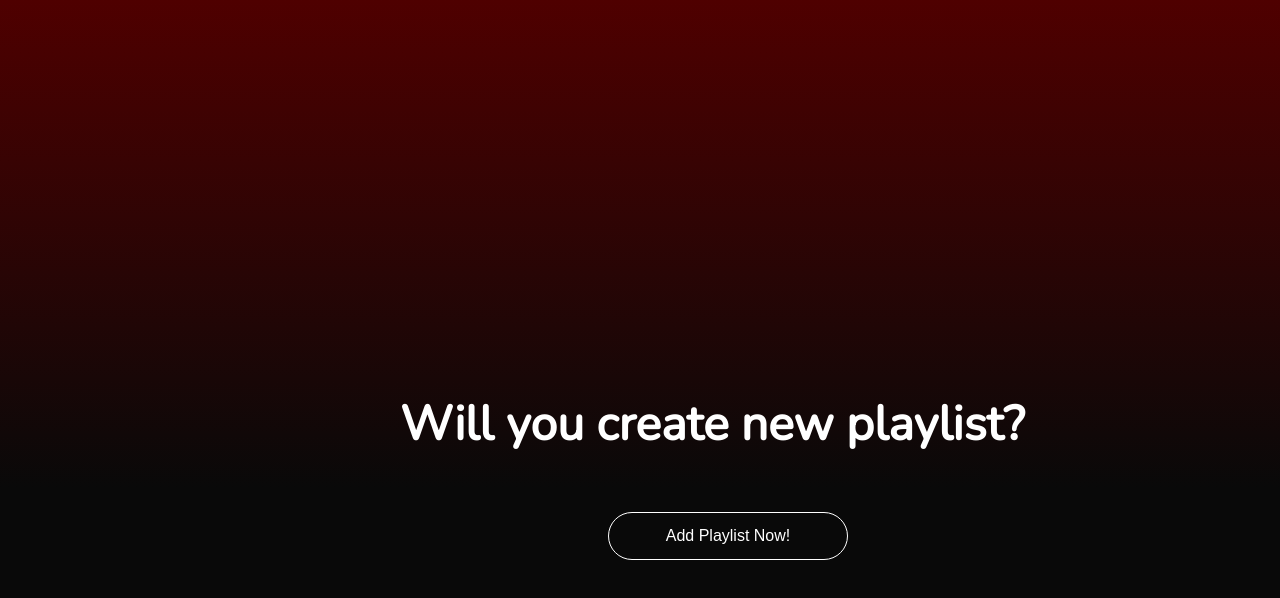
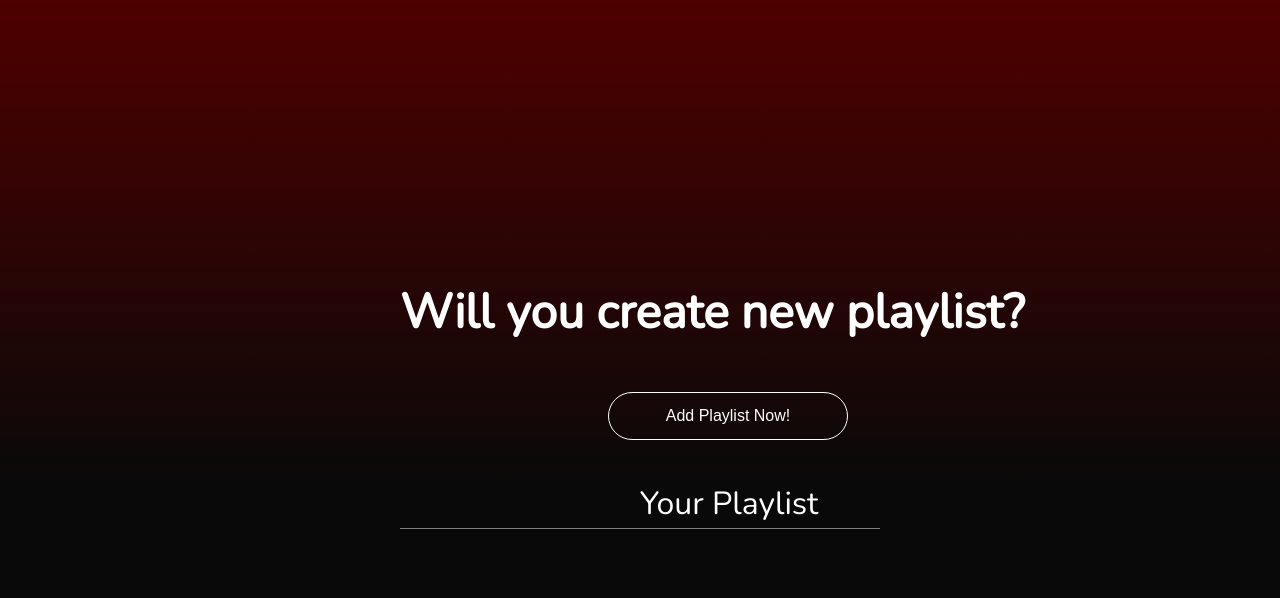
Before and after one commit to Ajarnshilin/DII-playlist, a React (Create React App) app: page / in a window 1280 px wide. Shown: the top 598 px of the page. Built offline with nearby package versions, Linux system fonts and the light colour scheme; a web font is replaced by a local one.

Commit message:
Edit Welcome

```diff
--- a/package.json
+++ b/package.json
@@ -7,6 +7,7 @@
     "@testing-library/react": "^11.2.2",
     "@testing-library/user-event": "^12.6.0",
     "babel-loader": "8.1.0",
+    "moment": "^2.29.1",
     "react": "^17.0.1",
     "react-awesome-reveal": "^3.5.1",
     "react-dom": "^17.0.1",
--- a/src/components/Navbar.js
+++ b/src/components/Navbar.js
@@ -151,7 +151,7 @@ function NavBar() {
                   right: "30%",
                   bottom: "30%",
                   border: "1px solid #000",
-                  background: "#c5d9d6",
+                  background: "#c7132b",
                   overflow: "fixed",
                   WebkitOverflowScrolling: "touch",
                   borderRadius: "4px",
--- a/src/components/Welcome/Content.js
+++ b/src/components/Welcome/Content.js
@@ -25,12 +25,17 @@ const Wrapper = styled.div`
   flex-direction: column;
 `;
 const RightHeader = styled.div`
-  margin-top: 25rem;
+  margin-top: 18rem;
   margin-left: 25rem;
   h1 {
     font-size: 3rem;
     font-weight: 600;
-    margin-bottom: 1rem;
+    margin-bottom: 0.5rem;
+  }
+  h2 {
+    font-size: 2rem;
+    margin-left: 15rem;
+    margin-bottom: 0.5rem;
   }
 `;
 const Button = styled.button`
@@ -77,6 +82,20 @@ const NewPlaylist = styled.span`
   flex-direction: column;
   justify-content: center;
   cursor: pointer;
+`;
+const PlayListUser = styled.div`
+  display: flex;
+  flex-direction: row;
+  justify-content: center;
+  align-items: center;
+  border-bottom: 1px solid grey;
+  flex: 0.5;
+  display: flex;
+  margin-right: 25rem;
+`;
+const UserPlayList = styled.div`
+  font-size: 2rem;
+  margin: 1rem 3rem 0 18rem;
 `;
 
 function Content() {
@@ -126,11 +145,15 @@ function Content() {
             </HeaderWrapper>
             <FormCreatePlaylist />
           </Modal>
-          {name.map((item, key) => (
-            <Link to={`/home`}>
-              <NewPlaylist key={key}>{item}</NewPlaylist>{" "}
-            </Link>
-          ))}
+          <h2>Your Playlist </h2>
+          <PlayListUser></PlayListUser>
+          <UserPlayList>
+            {name.map((item, key) => (
+              <Link to={`/home`}>
+                <NewPlaylist key={key}>{item}</NewPlaylist>{" "}
+              </Link>
+            ))}
+          </UserPlayList>
         </RightHeader>
       </Wrapper>
     </Container>
```
